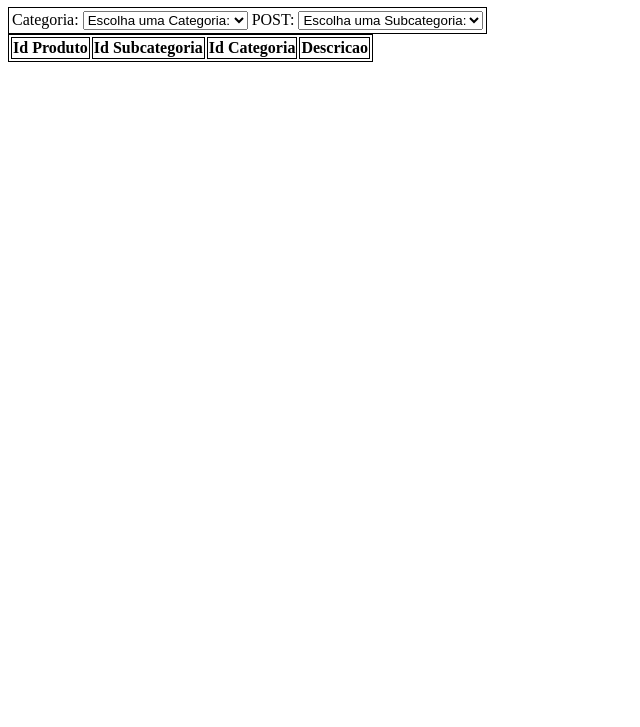
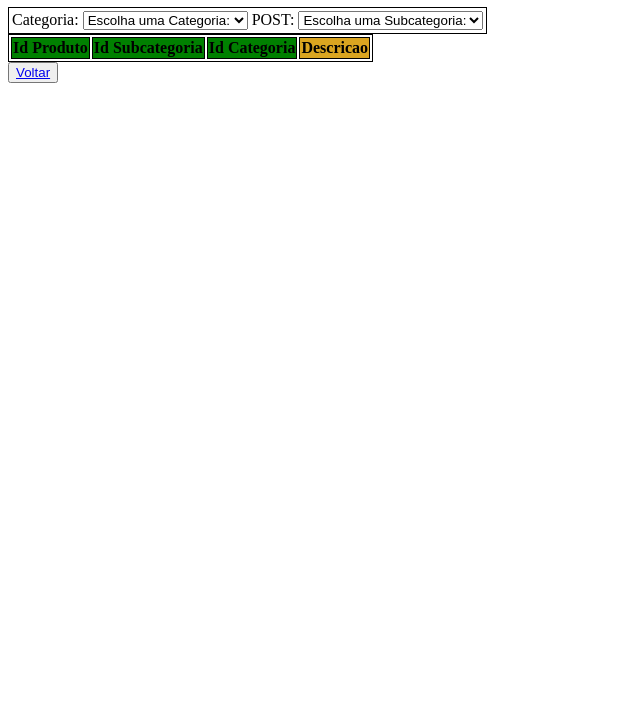
Before and after one commit to AndressaAndrad/ProjetoAtacadoWebsite, a plain HTML site: page paginas/atacado/estoque/produtos.html in a window 1280 px wide. Shown: the part 73-800 px from the top of the page, without its empty margins (0-640 px from the left). Drawn offline with nearby package versions, Linux system fonts and the light colour scheme; no server answers.

Commit message:
Update produtos.html

```diff
--- a/paginas/atacado/estoque/produtos.html
+++ b/paginas/atacado/estoque/produtos.html
@@ -32,6 +32,10 @@
             </table>
 
             <table id="tblPROT" class="tblstyle">
+                <colgroup>
+                    <col span="3" style="background-color: green">
+                    <col span="1" style="background-color: goldenrod">
+                  </colgroup>
                 <thead>
                   <tr>
                         <th>Id Produto</th>
@@ -43,5 +47,6 @@
                 <tbody></tbody>
             </table>
         </div>
+        <button><a href="../index.html">Voltar</a></button>
     </body>
 </html>
```
